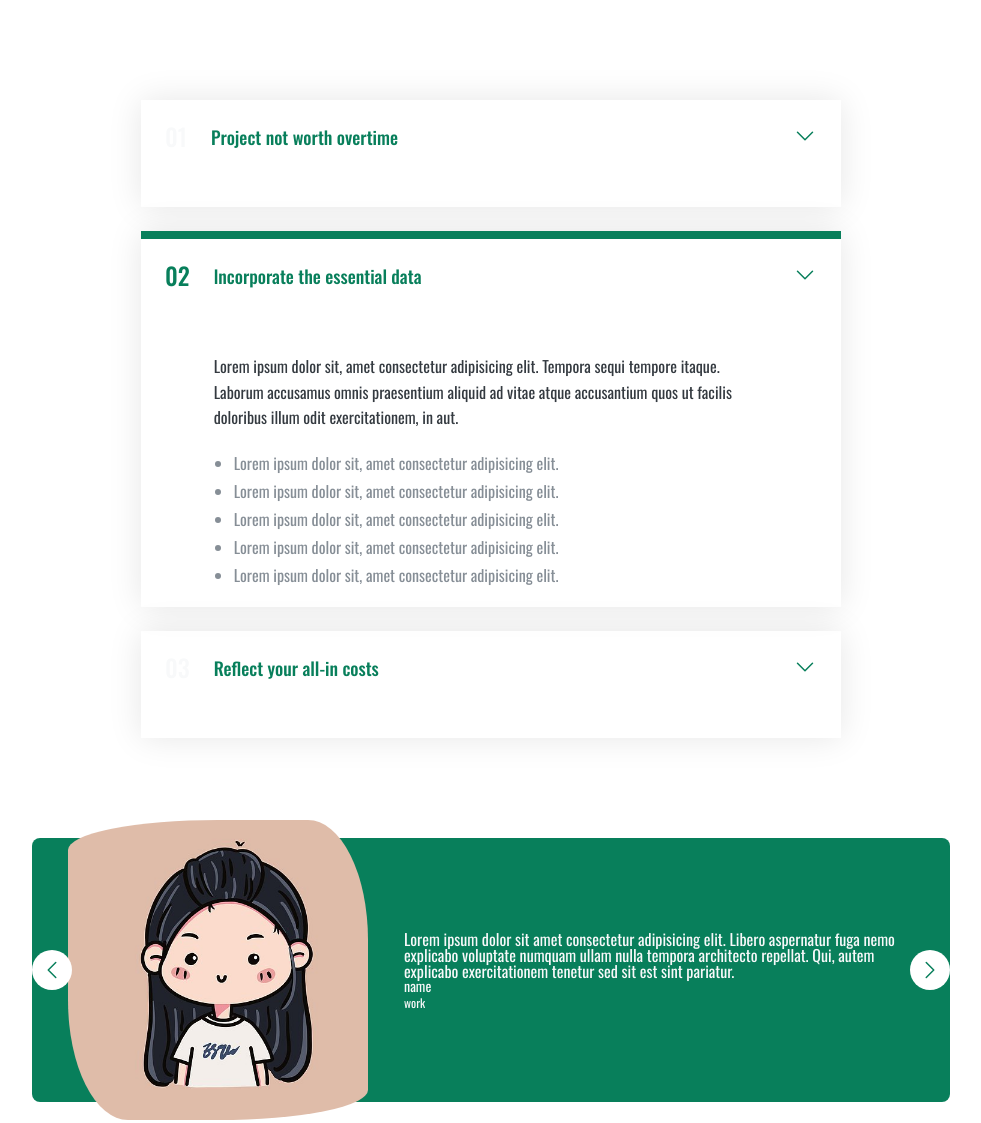
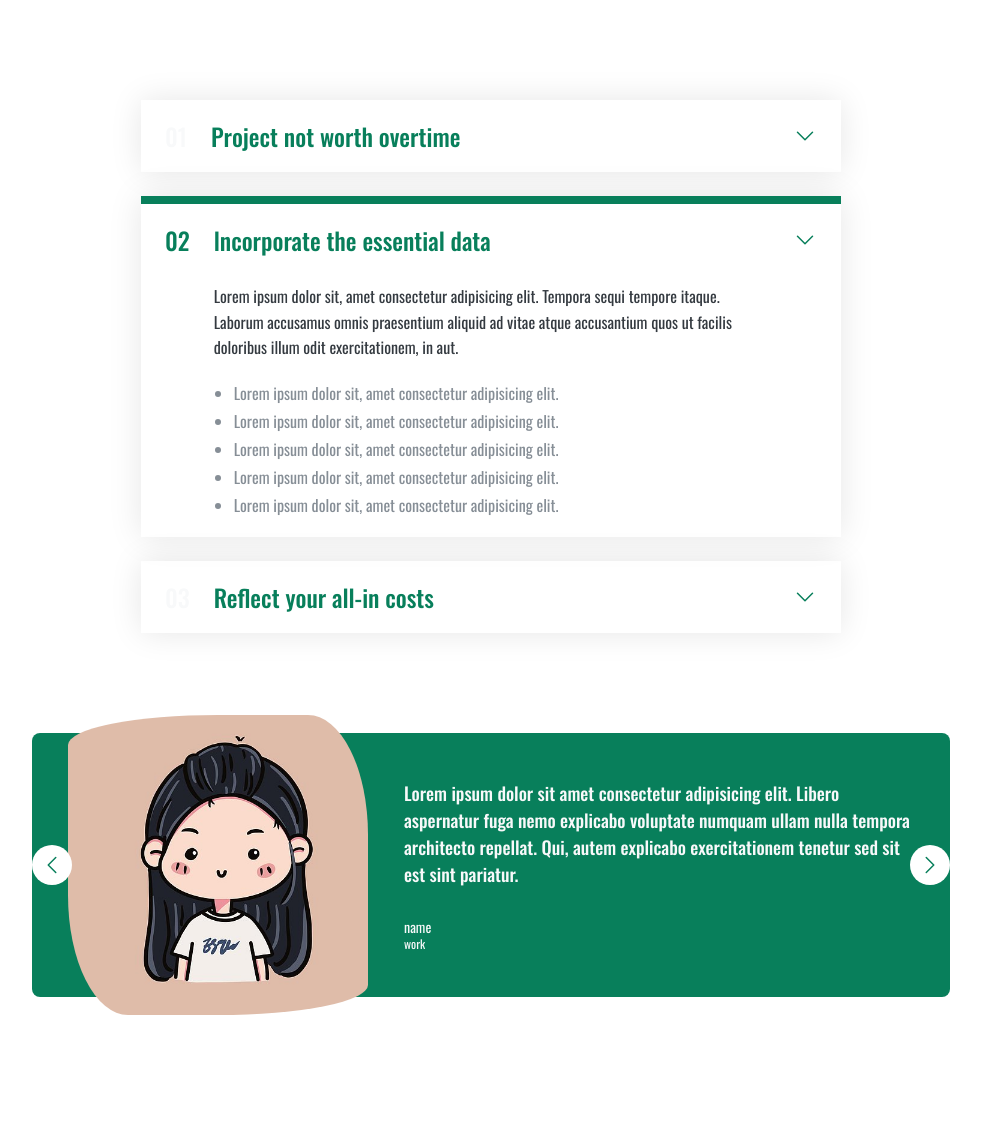
Before and after one commit to hellogigi1125/111113104-hw4, a plain HTML site: page index.html in a window 1280 px wide. Shown: the whole page, without its empty margins (149-1130 px from the left). After the commit the page ends 1097 px from the top, so only its background shows below. Drawn offline with nearby package versions, Linux system fonts and the light colour scheme.

Commit message:
第四版

```diff
--- a/index.html
+++ b/index.html
@@ -105,7 +105,7 @@
         position: relative;
         border-radius: 8px;
       }
-      .text {
+      .text2 {
         font-size: 18px;
         font-weight: 500;
         line-height: 1.5;
```
